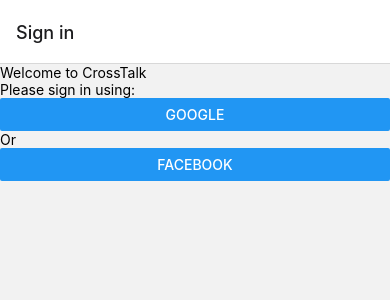
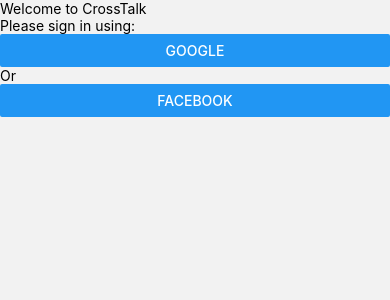
Before and after one commit to Jakob-k/CrossTalk, a React Native app: screen / in a window 390 px wide. Shown: the top 300 px of the page. Built offline with nearby package versions, Linux system fonts and the light colour scheme; what @react-native-google-signin/google-signin would draw is missing.

Commit message:
SafeAreaView + hide header

```diff
--- a/App.tsx
+++ b/App.tsx
@@ -22,7 +22,7 @@
 import { SignInComponent } from './src/components/SignInComponent';
 import { HomeComponent } from './src/components/HomeComponent'
 import SplashScreen from './src/components/SplashScreen';
-import { RootStackParamsList, User } from './src/types/types';
+import { Auth, RootStackParamsList, User } from './src/types/types';
 import { FirebaseAuthTypes } from '@react-native-firebase/auth';
 
 
@@ -144,9 +144,9 @@
       <NavigationContainer>
         <Stack.Navigator>
           {userToken == null ? (
-            <Stack.Screen name='SignIn' component={SignInComponent} options={{ title: 'Sign in', animationTypeForReplace: state.isSignout ? 'pop' : 'push', }} />
+            <Stack.Screen name='SignIn' component={SignInComponent} options={{ title: 'Sign in', animationTypeForReplace: state.isSignout ? 'pop' : 'push', headerShown: false }} />
           ) : (
-            <Stack.Screen name='Home' component={HomeComponent} />
+            <Stack.Screen name='Home' component={HomeComponent} options={{ headerShown: false }} />
           )}
         </Stack.Navigator>
       </NavigationContainer>
--- a/src/components/HomeComponent.tsx
+++ b/src/components/HomeComponent.tsx
@@ -1,15 +1,16 @@
 import { View, Text, Button } from 'react-native'
 import React, { useContext } from 'react'
 import { AuthContext } from '../../App'
+import { SafeAreaView } from 'react-native-safe-area-context'
 
 export function HomeComponent() {
 
     const { signOut } = useContext(AuthContext)
 
     return (
-        <View>
+        <SafeAreaView>
             <Text>Choose a chat room</Text>
             <Button title='Sign Out' onPress={() => signOut()} />
-        </View>
+        </SafeAreaView>
     )
 }
--- a/src/components/SignInComponent.tsx
+++ b/src/components/SignInComponent.tsx
@@ -1,4 +1,4 @@
-import { Text, View, Button } from 'react-native'
+import { Text, View, Button, SafeAreaView } from 'react-native'
 import * as React from 'react'
 import { NativeStackScreenProps } from '@react-navigation/native-stack'
 import { RootStackParamsList } from '../types/types'
@@ -19,13 +19,13 @@
     const { signIn } = useContext(AuthContext)
 
     return (
-        <View>
+        <SafeAreaView>
             <Text>Welcome to CrossTalk</Text>
             <Text>Please sign in using:</Text>
             <Button title='Google' onPress={() => onGoogleButtonPress().then((credentials) => signIn(credentials))} />
             <Text>Or</Text>
             <Button title='Facebook' onPress={() => onFacebookButtonPress().then((credentials) => signIn(credentials))} />
-        </View>
+        </SafeAreaView>
     )
 }
 
--- a/src/types/types.tsx
+++ b/src/types/types.tsx
@@ -30,3 +30,8 @@
     content: string,
     user: User
 }
+
+export type Auth = {
+    signIn: Function,
+    signOut: Function
+}
```
